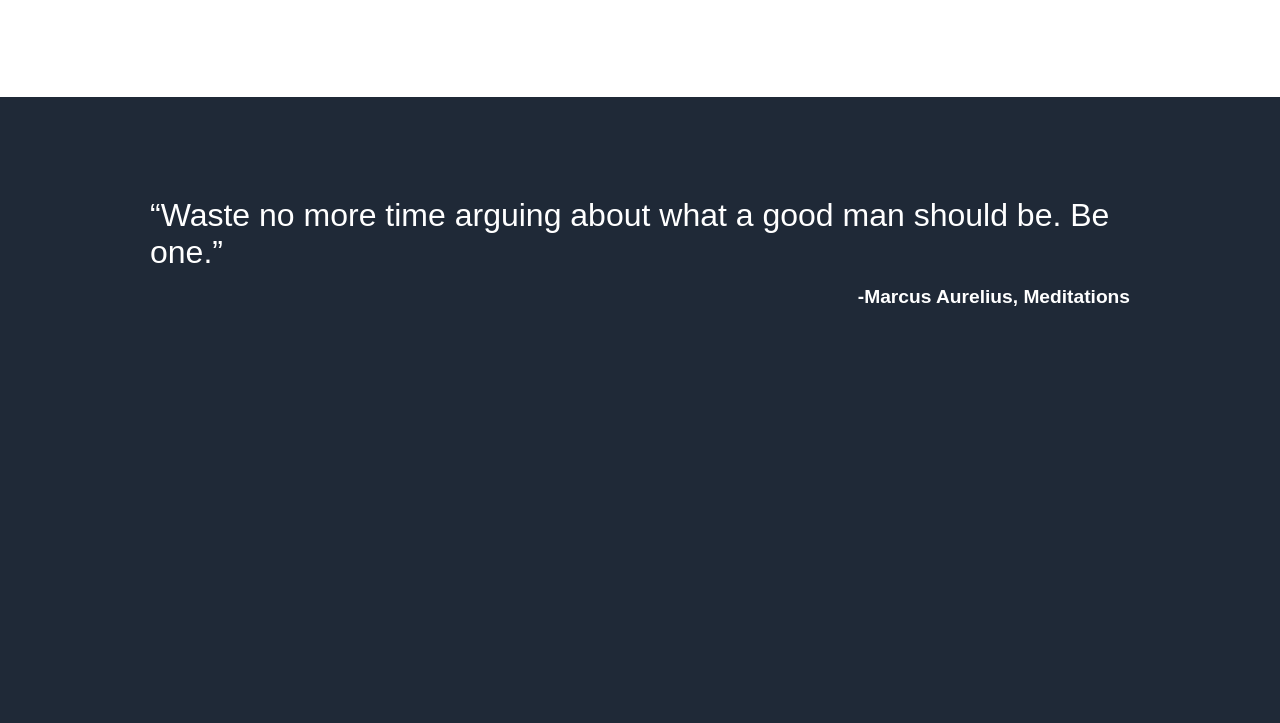
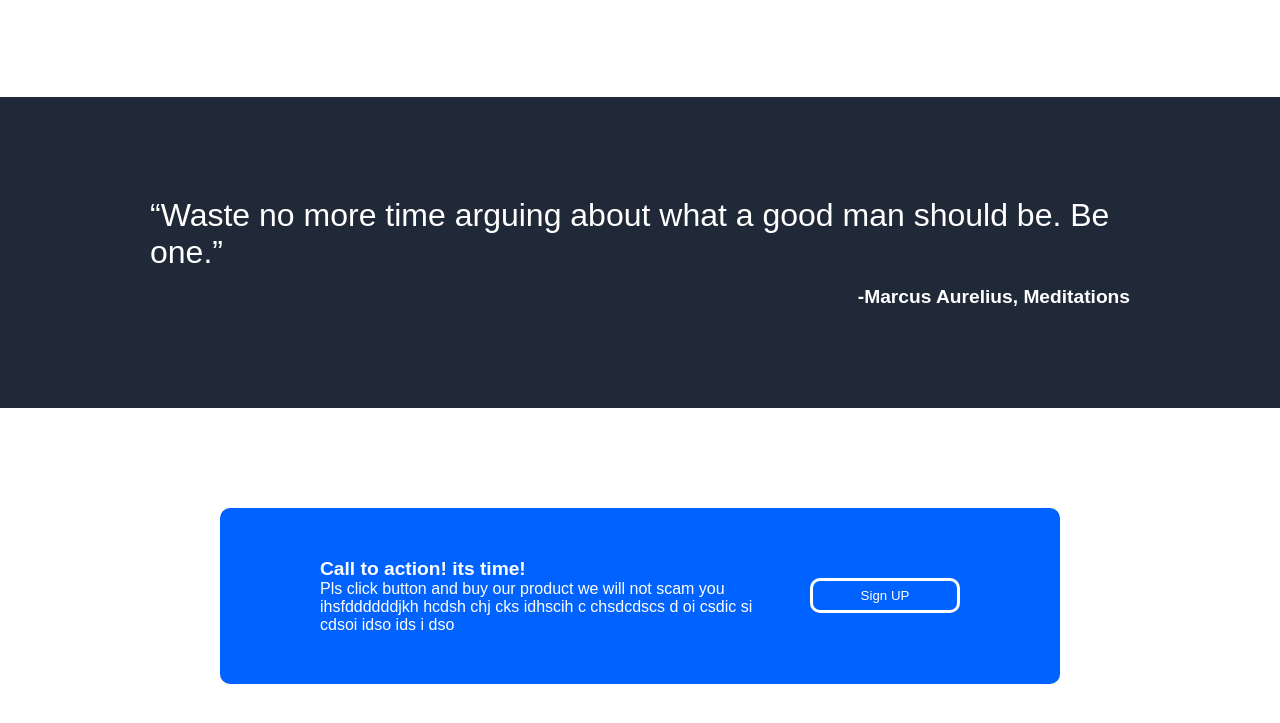
Before and after one commit to yznlord/landing-page, a plain HTML site: page index.html in a window 1280 px wide. Shown: the part 745-1468 px from the top of the page. Before the commit the page ends 1153 px from the top, so only its background shows below. Drawn offline with Linux system fonts and the light colour scheme.

Commit message:
add call to action

```diff
--- a/index.html
+++ b/index.html
@@ -58,7 +58,13 @@
     </div>
 
     <div class="container-four">
-
+        <div class="cta">
+            <div class="left-cta">
+                <p class="cta-heading">Call to action! its time!</p>
+                <p class="cta-sub">Pls click button and buy our product we will not scam you ihsfddddddjkh  hcdsh chj cks idhscih c  chsdcdscs d oi csdic si cdsoi idso ids i dso </p>
+            </div>
+            <button class="cta-b">Sign UP</button>
+        </div>
     </div>
 
     <footer>
--- a/style.css
+++ b/style.css
@@ -96,6 +96,11 @@ img {
     display: flex;
     justify-content: center;
     gap: 10px;
+    flex-wrap: wrap;
+}
+
+.card {
+
 }
 
 .container-three {
@@ -114,3 +119,45 @@ img {
     font-weight: 900;
     align-self: flex-end;
 }
+
+.container-four {
+    width: 100%;
+    background-color: white;
+    display: flex;
+    justify-content: center;
+    align-items: center;
+}
+
+.cta {
+    max-width: 50%;
+    border-radius: 10px;
+    background-color: rgb(0, 98, 255);
+    display: flex;
+    align-items: center;
+    padding: 50px 100px;
+    margin-top: 100px;
+    margin-bottom: 100px;
+    gap: 20px;
+
+
+}
+
+.cta-heading {
+    font-size: 1.2rem;
+    font-weight: 900;
+}
+
+.left-cta {
+    justify-content: flex-start;
+}
+
+.cta-b {
+    flex-shrink: 0;
+    justify-content: flex-end;
+    width: 150px;
+    height: 35px;
+    border-radius: 10px;
+    border: solid 3px white;
+    background-color: rgb(0, 98, 255);
+
+}
```
